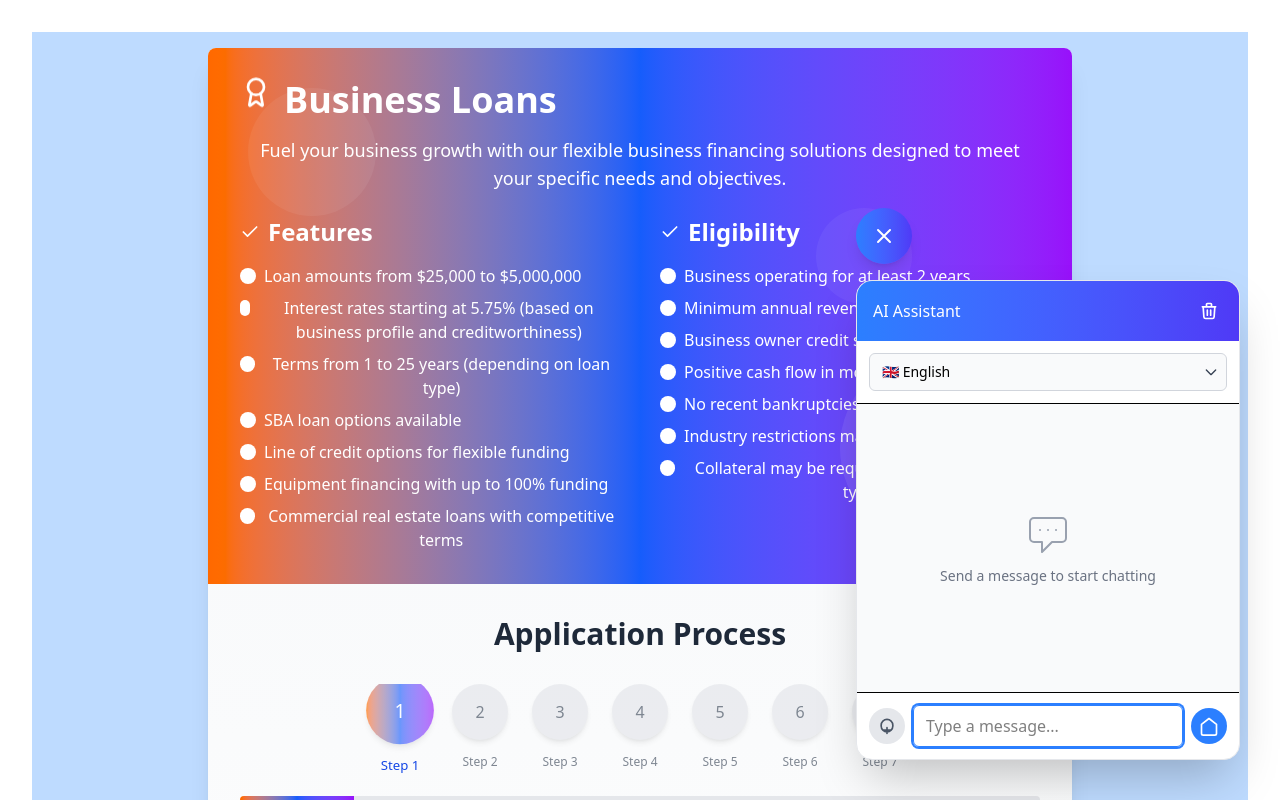
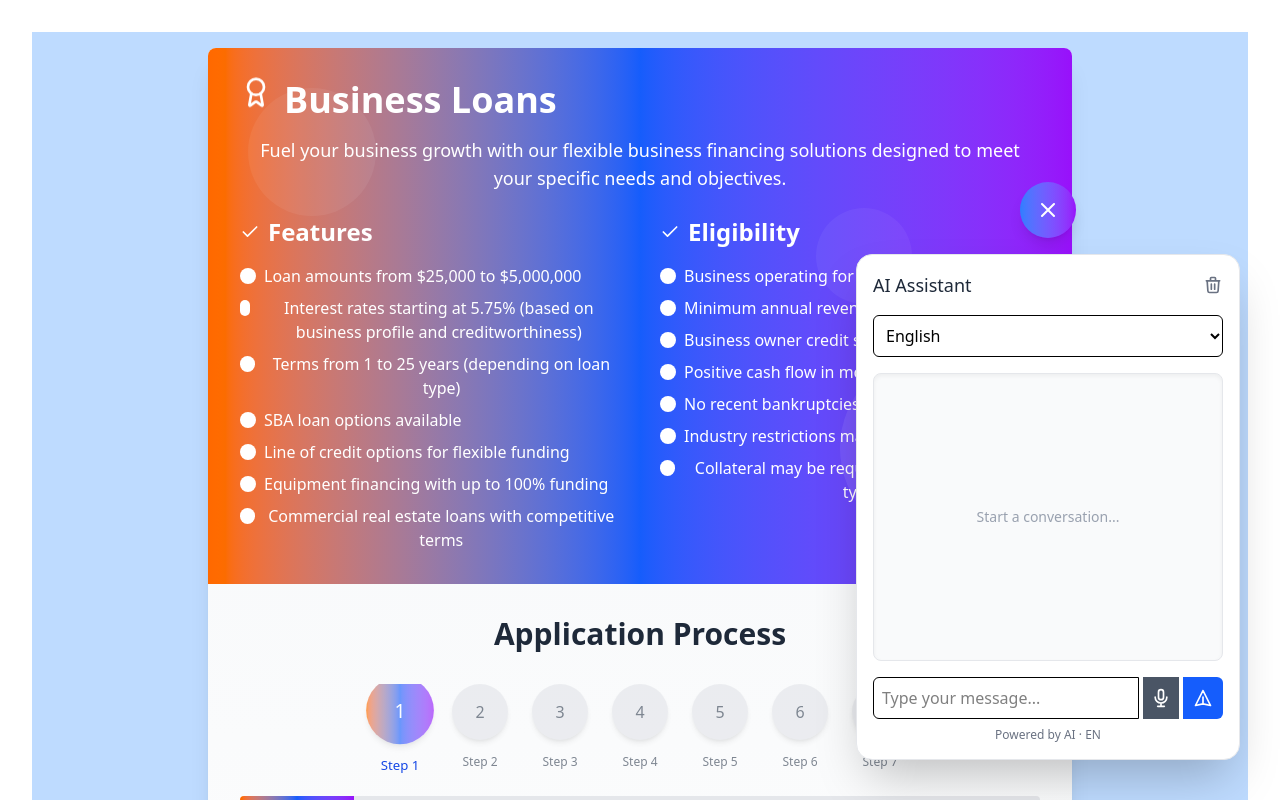
Before and after one commit to chetankumar-rs/LUMEN-AI, a React (Vite) app in the folder frontend/loan-app/: page /Loan-Guidance/Business in a window 1280 px wide. Both pictures are taken after a click on the button 1212 px from the left and 732 px from the top of the page. Shown: the top 800 px of the page. Built offline with nearby package versions, Linux system fonts and the light colour scheme.

Commit message:
fixed chatbot

```diff
--- a/frontend/loan-app/src/components/chatbot1.jsx
+++ b/frontend/loan-app/src/components/chatbot1.jsx
@@ -9,19 +9,18 @@ export default function ChatBot({ msg }) {
   const [isSpeaking, setIsSpeaking] = useState(false);
   const [currentPlayingIndex, setCurrentPlayingIndex] = useState(null);
   const [selectedLanguage, setSelectedLanguage] = useState("en-IN");
-  const [isGenerating, setIsGenerating] = useState(false);
-  const [controller, setController] = useState(null);
+  const [typing, setTyping] = useState(false);
   const audioRef = useRef(null);
   const messagesEndRef = useRef(null);
-  const inputRef = useRef(null);
+  const chatContainerRef = useRef(null);
 
   const languages = [
-    { code: "en-IN", name: "English", flag: "🇬🇧" },
-    { code: "hi-IN", name: "Hindi", flag: "🇮🇳" },
-    { code: "ta-IN", name: "Tamil", flag: "🇮🇳" },
-    { code: "te-IN", name: "Telugu", flag: "🇮🇳" },
-    { code: "kn-IN", name: "Kannada", flag: "🇮🇳" },
-    { code: "ml-IN", name: "Malayalam", flag: "🇮🇳" }
+    { code: "en-IN", name: "English" },
+    { code: "hi-IN", name: "Hindi" },
+    { code: "ta-IN", name: "Tamil" },
+    { code: "te-IN", name: "Telugu" },
+    { code: "kn-IN", name: "Kannada" },
+    { code: "ml-IN", name: "Malayalam" }
   ];
 
   useEffect(() => {
@@ -30,43 +29,27 @@ export default function ChatBot({ msg }) {
     }
   }, [messages]);
 
-  // Focus input when chat opens
+  // Add a typing animation effect for bot messages
   useEffect(() => {
-    if (isOpen && inputRef.current) {
-      setTimeout(() => {
-        inputRef.current.focus();
-      }, 300);
+    const lastMessage = messages[messages.length - 1];
+    if (lastMessage && lastMessage.role === "assistant") {
+      setTyping(true);
+      const timer = setTimeout(() => {
+        setTyping(false);
+      }, 1000);
+      return () => clearTimeout(timer);
     }
-  }, [isOpen]);
-
-  const stopGeneration = () => {
-    if (controller) {
-      controller.abort();
-      setController(null);
-      setIsGenerating(false);
-      setLoading(false);
-    }
-  };
+  }, [messages]);
 
   const sendMessage = async () => {
     if (!prompt.trim()) return;
-
-    // Add user message immediately for better UX
-    setMessages(prev => [...prev, { role: "user", content: prompt }]);
-
     setLoading(true);
-    setIsGenerating(true);
-
-    // Create AbortController for the fetch request
-    const abortController = new AbortController();
-    setController(abortController);
 
     try {
       const response = await fetch("http://localhost:6013/api/generate/g", {
         method: "POST",
         headers: { "Content-Type": "application/json" },
-        body: JSON.stringify({ prompt }),
-        signal: abortController.signal
+        body: JSON.stringify({ prompt })
       });
 
       const data = await response.json();
@@ -84,8 +67,7 @@ export default function ChatBot({ msg }) {
               input: originalText,
               source_language_code: "en-IN",
               target_language_code: selectedLanguage
-            }),
-            signal: abortController.signal
+            })
           });
 
           const translationData = await translationResponse.json();
@@ -93,36 +75,24 @@ export default function ChatBot({ msg }) {
           translatedText = translationData.translated_text;
           if (translationData.translated_text.speech) translatedSpeechData = translationData.translated_text.speech;
         } catch (translationError) {
-          if (translationError.name !== 'AbortError') {
           console.error("Translation Error:", translationError);
-          }
         }
       }
 
       const newMessage = { role: "assistant", content: translatedText, speechData: translatedSpeechData };
 
-      setMessages(prev => [...prev.filter(m => m.role !== "typing"), newMessage]);
+      setMessages(prev => [...prev, { role: "user", content: prompt }, newMessage]);
       setPrompt("");
     } catch (error) {
-      if (error.name !== 'AbortError') {
       console.error("Chatbot Error:", error);
-        setMessages(prev => [...prev.filter(m => m.role !== "typing"), { role: "assistant", content: "⚠️ Error fetching response" }]);
-      }
+      setMessages(prev => [...prev, { role: "assistant", content: "⚠️ Error fetching response" }]);
     }
 
     setLoading(false);
-    setIsGenerating(false);
-    setController(null);
   };
 
   const playAudio = (speechData, index) => {
     if (!speechData) return;
-
-    // Stop any currently playing audio
-    if (audioRef.current && audioRef.current.playing) {
-      audioRef.current.pause();
-    }
-
     let audioBase64 = speechData.audios?.[0]?.audio_base64 || speechData.audios?.[0] || null;
     if (!audioBase64) return;
 
@@ -147,20 +117,12 @@ export default function ChatBot({ msg }) {
     recognition.lang = selectedLanguage;
     recognition.start();
 
-    // Visual feedback
-    setPrompt("Listening...");
-
     recognition.onresult = (event) => {
       setPrompt(event.results[0][0].transcript);
     };
 
     recognition.onerror = (event) => {
       console.error("Speech recognition error:", event.error);
-      setPrompt("");
-    };
-
-    recognition.onend = () => {
-      if (prompt === "Listening...") setPrompt("");
     };
   };
 
@@ -172,8 +134,8 @@ export default function ChatBot({ msg }) {
     <div className="fixed bottom-4 right-4 z-50 font-sans">
       <motion.button
         onClick={() => setIsOpen(!isOpen)}
-        className="bg-gradient-to-r from-blue-500 to-indigo-600 text-white p-4 rounded-full shadow-lg hover:shadow-xl transition-all flex items-center justify-center"
-        whileHover={{ scale: 1.05 }}
+        className="bg-gradient-to-r from-blue-500 to-purple-600 text-white p-4 rounded-full shadow-lg hover:shadow-xl transition-all"
+        whileHover={{ scale: 1.1 }}
         whileTap={{ scale: 0.95 }}
       >
         {isOpen ? (
@@ -190,64 +152,49 @@ export default function ChatBot({ msg }) {
       <AnimatePresence>
         {isOpen && (
           <motion.div
-            initial={{ opacity: 0, y: 10, scale: 0.95 }}
+            initial={{ opacity: 0, y: 20, scale: 0.9 }}
             animate={{ opacity: 1, y: 0, scale: 1 }}
-            exit={{ opacity: 0, y: 10, scale: 0.95 }}
-            transition={{ duration: 0.2 }}
-            className="bg-white w-96 shadow-2xl rounded-2xl mt-4 overflow-hidden border border-gray-200"
+            exit={{ opacity: 0, y: 20, scale: 0.9 }}
+            transition={{ duration: 0.3 }}
+            className="bg-white w-96 p-4 shadow-2xl rounded-2xl mt-4 border border-gray-200"
           >
-            {/* Header */}
-            <div className="bg-gradient-to-r from-blue-500 to-indigo-600 p-4 text-white flex justify-between items-center">
-              <h3 className="font-medium">AI Assistant</h3>
-              <div className="flex space-x-2">
-                <button
+            <div className="flex items-center justify-between mb-4">
+              <h3 className="font-medium text-lg text-gray-800">AI Assistant</h3>
+              <div className="flex items-center gap-2">
+                <motion.button
+                  whileHover={{ scale: 1.1 }}
+                  whileTap={{ scale: 0.95 }}
                   onClick={clearChat}
-                  className="p-1 hover:bg-blue-600 rounded-full transition-colors"
+                  className="text-gray-500 hover:text-red-500"
                   title="Clear chat"
                 >
                   <svg xmlns="http://www.w3.org/2000/svg" className="h-5 w-5" fill="none" viewBox="0 0 24 24" stroke="currentColor">
                     <path strokeLinecap="round" strokeLinejoin="round" strokeWidth={2} d="M19 7l-.867 12.142A2 2 0 0116.138 21H7.862a2 2 0 01-1.995-1.858L5 7m5 4v6m4-6v6m1-10V4a1 1 0 00-1-1h-4a1 1 0 00-1 1v3M4 7h16" />
                   </svg>
-                </button>
+                </motion.button>
               </div>
             </div>
 
-            {/* Language selector */}
-            <div className="p-3 border-b">
-              <div className="relative">
+            <div className="mb-4">
               <select
                 value={selectedLanguage}
                 onChange={(e) => setSelectedLanguage(e.target.value)}
-                  className="appearance-none w-full bg-gray-50 border border-gray-300 rounded-md py-2 pl-3 pr-10 text-sm focus:outline-none focus:ring-2 focus:ring-blue-500 focus:border-blue-500"
+                className="border p-2 w-full rounded-md focus:ring-2 focus:ring-blue-500 focus:border-blue-500 transition-all"
               >
                 {languages.map(lang => (
-                    <option key={lang.code} value={lang.code}>
-                      {lang.flag} {lang.name}
-                    </option>
+                  <option key={lang.code} value={lang.code}>{lang.name}</option>
                 ))}
               </select>
-                <div className="pointer-events-none absolute inset-y-0 right-0 flex items-center px-2 text-gray-700">
-                  <svg className="h-4 w-4" fill="none" stroke="currentColor" viewBox="0 0 24 24" xmlns="http://www.w3.org/2000/svg">
-                    <path strokeLinecap="round" strokeLinejoin="round" strokeWidth="2" d="M19 9l-7 7-7-7"></path>
-                  </svg>
-                </div>
-              </div>
             </div>
 
-            {/* Chat messages */}
-            <div className="h-72 overflow-y-auto p-4 bg-gray-50">
-              <AnimatePresence initial={false}>
+            <div
+              ref={chatContainerRef}
+              className="h-72 overflow-y-auto p-2 bg-gray-50 rounded-lg shadow-inner border border-gray-200"
+            >
               {messages.length === 0 ? (
-                  <motion.div
-                    initial={{ opacity: 0 }}
-                    animate={{ opacity: 1 }}
-                    className="flex flex-col items-center justify-center h-full text-gray-500 text-center"
-                  >
-                    <svg xmlns="http://www.w3.org/2000/svg" className="h-12 w-12 mb-2 text-gray-400" fill="none" viewBox="0 0 24 24" stroke="currentColor">
-                      <path strokeLinecap="round" strokeLinejoin="round" strokeWidth={1} d="M8 10h.01M12 10h.01M16 10h.01M9 16H5a2 2 0 01-2-2V6a2 2 0 012-2h14a2 2 0 012 2v8a2 2 0 01-2 2h-5l-5 5v-5z" />
-                    </svg>
-                    <p className="text-sm">Send a message to start chatting</p>
-                  </motion.div>
+                <div className="flex items-center justify-center h-full text-gray-400 text-sm">
+                  <p>Start a conversation...</p>
+                </div>
               ) : (
                 messages.map((msg, index) => (
                   <motion.div
@@ -255,98 +202,93 @@ export default function ChatBot({ msg }) {
                     initial={{ opacity: 0, y: 10 }}
                     animate={{ opacity: 1, y: 0 }}
                     transition={{ duration: 0.3 }}
-                      className={`mb-3 flex ${msg.role === "assistant" ? "justify-start" : "justify-end"}`}
-                    >
-                      <div
-                        className={`relative max-w-3/4 px-4 py-2 rounded-lg shadow-sm ${
+                    className={`p-3 my-2 rounded-lg max-w-[85%] shadow-sm ${
                       msg.role === "assistant"
-                            ? "bg-white border border-gray-200 text-gray-800"
-                            : "bg-blue-500 text-white"
+                        ? "bg-blue-100 text-left ml-0 mr-auto rounded-bl-none"
+                        : "bg-green-100 text-right ml-auto mr-0 rounded-br-none"
                     }`}
                   >
-                        <p className="text-sm whitespace-pre-wrap">{msg.content}</p>
-                        {msg.speechData && (
+                    <p className="text-gray-800 text-sm whitespace-pre-wrap break-words">{msg.content}</p>
+                    {msg.role === "assistant" && msg.speechData && (
                       <button
                         onClick={() => playAudio(msg.speechData, index)}
-                            className={`mt-1 flex items-center text-xs ${
-                              msg.role === "assistant" ? "text-blue-500 hover:text-blue-700" : "text-blue-100 hover:text-white"
-                            }`}
+                        className="mt-1 text-xs flex items-center gap-1 text-blue-600 hover:text-blue-800 transition-colors"
+                        disabled={isSpeaking && currentPlayingIndex !== index}
                       >
                         {currentPlayingIndex === index ? (
                           <>
-                                <span className="mr-1">Playing</span>
-                                <span className="flex space-x-1">
-                                  <span className="w-1.5 h-1.5 bg-current rounded-full animate-pulse" style={{ animationDelay: "0ms" }}></span>
-                                  <span className="w-1.5 h-1.5 bg-current rounded-full animate-pulse" style={{ animationDelay: "300ms" }}></span>
-                                  <span className="w-1.5 h-1.5 bg-current rounded-full animate-pulse" style={{ animationDelay: "600ms" }}></span>
-                                </span>
+                            <span className="animate-pulse">●</span> Playing...
                           </>
                         ) : (
                           <>
-                                <svg xmlns="http://www.w3.org/2000/svg" className="h-3.5 w-3.5 mr-1" fill="none" viewBox="0 0 24 24" stroke="currentColor">
-                                  <path strokeLinecap="round" strokeLinejoin="round" strokeWidth={2} d="M15.536 8.464a5 5 0 010 7.072m2.828-9.9a9 9 0 010 12.728M5.586 15.536a5 5 0 001.414 1.414m2.828-9.9a9 9 0 012.828-2.828" />
+                            <svg xmlns="http://www.w3.org/2000/svg" className="h-3 w-3" fill="none" viewBox="0 0 24 24" stroke="currentColor">
+                              <path strokeLinecap="round" strokeLinejoin="round" strokeWidth={2} d="M15.536 8.464a5 5 0 010 7.072m2.828-9.9a9 9 0 010 12.728M5.586 15.536a5 5 0 001.414 1.414m2.828-9.9a9 9 0 012.728-2.728" />
                             </svg>
-                                <span>Listen</span>
+                            Listen
                           </>
                         )}
                       </button>
                     )}
-                                                <div
-                          className={`absolute w-2 h-2 ${
-                            msg.role === "assistant"
-                              ? "bg-white bottom-0 left-0 transform -translate-x-1/2 translate-y-1/2 border border-gray-200"
-                              : "bg-blue-500 bottom-0 right-0 transform translate-x-1/2 translate-y-1/2"
-                          } rounded-full`}
-                        ></div>
-                      </div>
                   </motion.div>
                 ))
               )}
-              </AnimatePresence>
+              {typing && (
+                <div className="p-3 my-2 bg-blue-100 rounded-lg max-w-[85%] ml-0 mr-auto rounded-bl-none shadow-sm">
+                  <div className="flex space-x-1">
+                    <div className="h-2 w-2 bg-blue-500 rounded-full animate-bounce" style={{ animationDelay: "0ms" }}></div>
+                    <div className="h-2 w-2 bg-blue-500 rounded-full animate-bounce" style={{ animationDelay: "150ms" }}></div>
+                    <div className="h-2 w-2 bg-blue-500 rounded-full animate-bounce" style={{ animationDelay: "300ms" }}></div>
+                  </div>
+                </div>
+              )}
               <div ref={messagesEndRef} />
             </div>
 
-            {/* Input Box */}
-            <div className="border-t p-3 flex items-center space-x-2">
-              <button
-                onClick={handleSpeechToText}
-                className="p-2 bg-gray-200 rounded-full hover:bg-gray-300 transition"
-                title="Voice Input"
+            <form
+              onSubmit={(e) => { e.preventDefault(); sendMessage(); }}
+              className="mt-4 flex gap-1"
             >
-                <svg xmlns="http://www.w3.org/2000/svg" className="h-5 w-5 text-gray-600" fill="none" viewBox="0 0 24 24" stroke="currentColor">
-                  <path strokeLinecap="round" strokeLinejoin="round" strokeWidth={2} d="M12 14v7m-4-4h8M19 11a7 7 0 10-14 0v1a7 7 0 1014 0v-1z" />
-                </svg>
-              </button>
               <input
-                ref={inputRef}
                 type="text"
                 value={prompt}
                 onChange={(e) => setPrompt(e.target.value)}
-                onKeyPress={(e) => e.key === 'Enter' && sendMessage()}
-                placeholder="Type a message..."
-                className="flex-1 px-3 py-2 border rounded-md focus:outline-none focus:ring-2 focus:ring-blue-500 focus:border-blue-500"
+                placeholder="Type your message..."
+                className="border p-2 flex-1 rounded-l-md focus:ring-2 focus:ring-blue-500 focus:outline-none"
               />
-              <button
-                onClick={sendMessage}
-                className="p-2 bg-blue-500 text-white rounded-full hover:bg-blue-600 transition"
+              <motion.button
+                type="button"
+                onClick={handleSpeechToText}
+                className="bg-gray-600 text-white p-2 hover:bg-gray-700 transition-colors"
+                whileHover={{ scale: 1.05 }}
+                whileTap={{ scale: 0.95 }}
+              >
+                <svg xmlns="http://www.w3.org/2000/svg" className="h-5 w-5" fill="none" viewBox="0 0 24 24" stroke="currentColor">
+                  <path strokeLinecap="round" strokeLinejoin="round" strokeWidth={2} d="M19 11a7 7 0 01-7 7m0 0a7 7 0 01-7-7m7 7v4m0 0H8m4 0h4m-4-8a3 3 0 01-3-3V5a3 3 0 116 0v6a3 3 0 01-3 3z" />
+                </svg>
+              </motion.button>
+              <motion.button
+                type="submit"
                 disabled={loading}
+                className={`${loading ? 'bg-blue-400' : 'bg-blue-600 hover:bg-blue-700'} text-white p-2 rounded-r-md transition-colors flex items-center justify-center min-w-[40px]`}
+                whileHover={loading ? {} : { scale: 1.05 }}
+                whileTap={loading ? {} : { scale: 0.95 }}
               >
                 {loading ? (
-                  <svg className="animate-spin h-5 w-5 mx-auto" xmlns="http://www.w3.org/2000/svg" fill="none" viewBox="0 0 24 24" stroke="currentColor">
-                    <circle className="opacity-25" cx="12" cy="12" r="10" stroke="currentColor" strokeWidth="4"></circle>
-                    <path className="opacity-75" fill="currentColor" d="M4 12a8 8 0 018-8v8H4z"></path>
-                  </svg>
+                  <div className="h-5 w-5 border-2 border-white border-t-transparent rounded-full animate-spin"></div>
                 ) : (
                   <svg xmlns="http://www.w3.org/2000/svg" className="h-5 w-5" fill="none" viewBox="0 0 24 24" stroke="currentColor">
-                    <path strokeLinecap="round" strokeLinejoin="round" strokeWidth={2} d="M3 10l9-7 9 7v11a2 2 0 01-2 2H5a2 2 0 01-2-2V10z" />
+                    <path strokeLinecap="round" strokeLinejoin="round" strokeWidth={2} d="M12 19l9 2-9-18-9 18 9-2zm0 0v-8" />
                   </svg>
                 )}
-              </button>
+              </motion.button>
+            </form>
+            <audio ref={audioRef} style={{ display: 'none' }} controls />
+            <div className="mt-2 text-xs text-gray-500 text-center">
+              Powered by AI · {selectedLanguage.split('-')[0].toUpperCase()}
             </div>
             </motion.div>
         )}
       </AnimatePresence>
-      <audio ref={audioRef} />
     </div>
   );
 }
```
Lines whose indentation alone changed are shown as unchanged.
